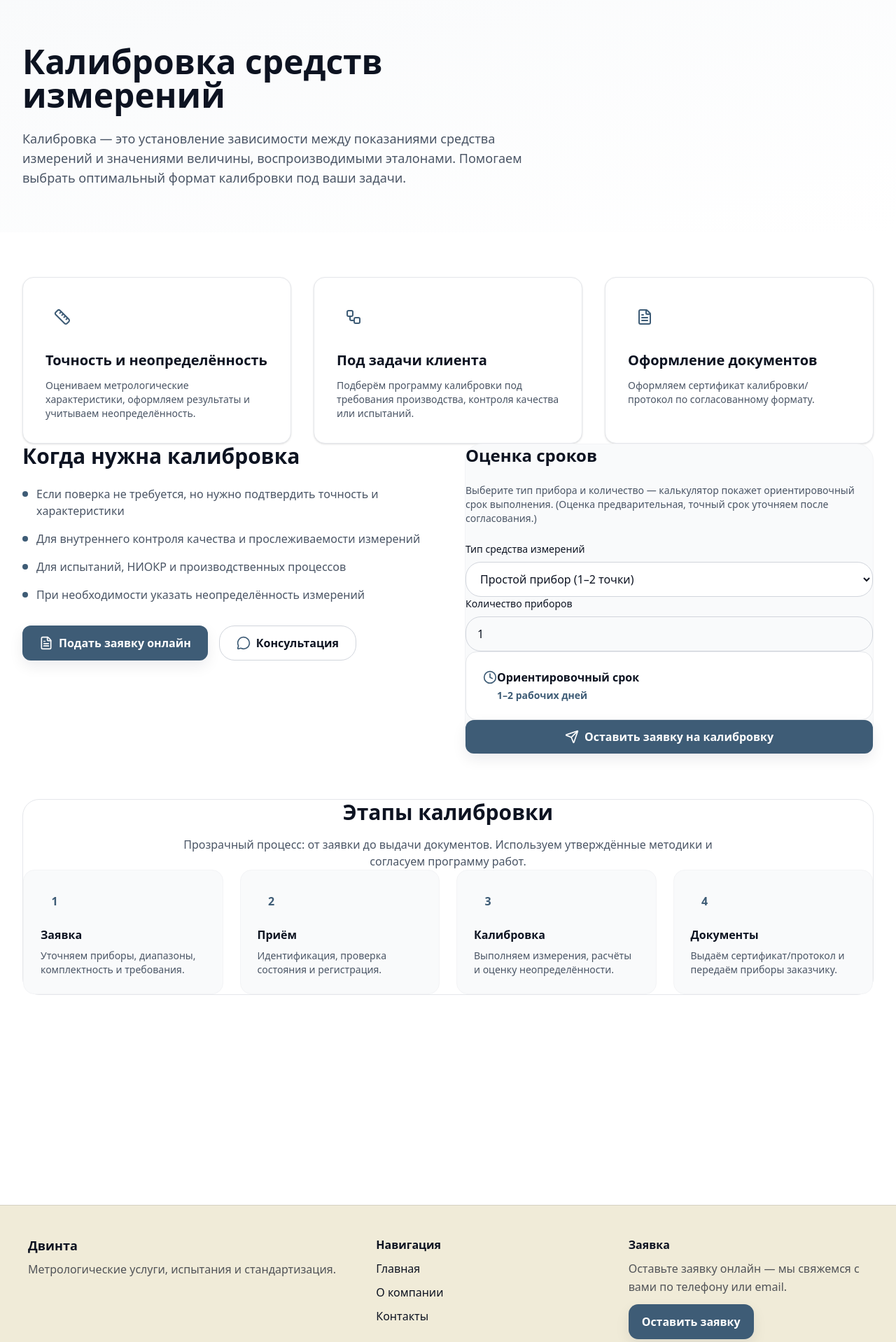
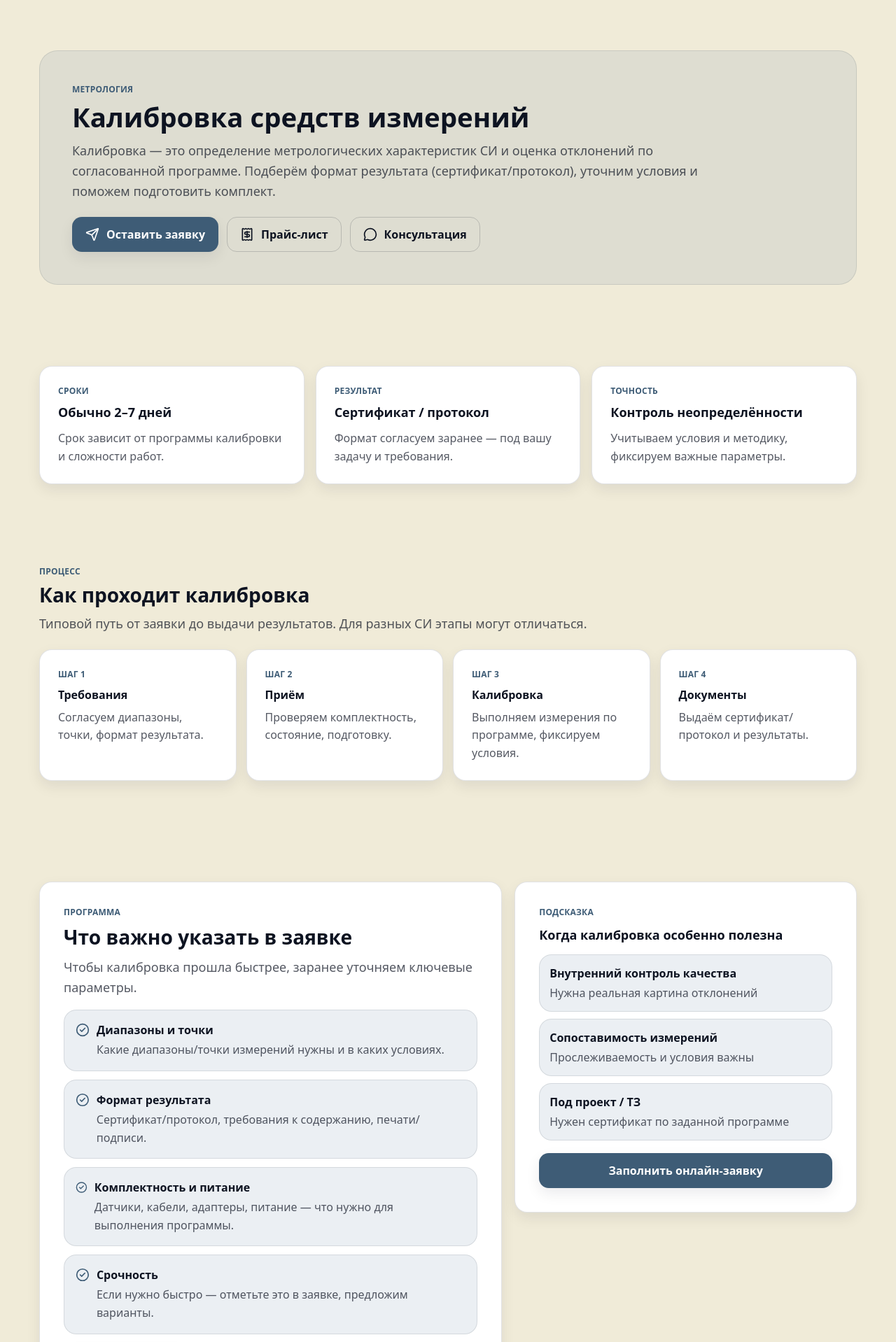
Before and after one commit to plag1atv/Dvinta-group-site, a Flask app: page /metrology/calibration in a window 1280 px wide. Shown: the part 81-1999 px from the top of the page at 70% size. Run offline with Flask 3, Linux system fonts and the light colour scheme.

Commit message:
Third global change

```diff
--- a/app/templates/metrology_calibration.html
+++ b/app/templates/metrology_calibration.html
@@ -1,204 +1,268 @@
 {% extends "base.html" %}
 {% block content %}
 
-<section class="bg-gradient-to-br from-gray-50 to-white py-16">
-  <div class="max-w-7xl mx-auto px-4 sm:px-6 lg:px-8">
-    <div class="max-w-3xl">
-      <h1 class="text-4xl lg:text-5xl font-bold text-[#0d1321] mb-6">
-        Калибровка средств измерений
-      </h1>
-      <p class="text-lg text-gray-600">
-        Калибровка — это установление зависимости между показаниями средства измерений и значениями величины,
-        воспроизводимыми эталонами. Помогаем выбрать оптимальный формат калибровки под ваши задачи.
+<!-- HERO -->
+<section class="section">
+  <div class="container">
+    <div class="panel reveal" style="padding:46px; border-radius: 26px;">
+      <div class="kicker">Метрология</div>
+      <h1 class="h1" style="margin-top:10px;">Калибровка средств измерений</h1>
+      <p class="p-lead" style="margin-top:14px; max-width: 920px;">
+        Калибровка — это определение метрологических характеристик СИ и оценка отклонений по согласованной программе.
+        Подберём формат результата (сертификат/протокол), уточним условия и поможем подготовить комплект.
       </p>
+
+      <div style="margin-top:22px; display:flex; gap:12px; flex-wrap:wrap;">
+        <a class="btn btn-primary" href="{{ url_for('metrology_online_application') }}">
+          <i data-lucide="send" class="w-5 h-5"></i>
+          Оставить заявку
+        </a>
+        <a class="btn btn-ghost" href="{{ url_for('metrology_price_list') }}">
+          <i data-lucide="receipt" class="w-5 h-5"></i>
+          Прайс-лист
+        </a>
+        <a class="btn btn-ghost" href="{{ url_for('contacts') }}">
+          <i data-lucide="message-circle" class="w-5 h-5"></i>
+          Консультация
+        </a>
+      </div>
     </div>
   </div>
 </section>
 
-<section class="py-16 bg-white">
-  <div class="max-w-7xl mx-auto px-4 sm:px-6 lg:px-8">
-
-    <div class="grid lg:grid-cols-3 gap-8 mb-14">
-      <div class="bg-white rounded-2xl p-8 shadow-sm border border-gray-200">
-        <div class="w-12 h-12 bg-[#748cab] bg-opacity-20 rounded-xl flex items-center justify-center mb-6">
-          <i data-lucide="ruler" class="w-6 h-6 text-[#3e5c76]"></i>
-        </div>
-        <h3 class="text-xl font-semibold text-[#0d1321] mb-3">Точность и неопределённость</h3>
-        <p class="text-gray-600 text-sm">
-          Оцениваем метрологические характеристики, оформляем результаты и учитываем неопределённость.
+<!-- QUICK BENEFITS -->
+<section class="section-sm">
+  <div class="container">
+    <div class="reveal" style="display:grid; grid-template-columns: repeat(3, minmax(0, 1fr)); gap:16px;">
+      <div class="card card-pad hover-lift">
+        <div class="kicker">Сроки</div>
+        <div style="font-weight:900; font-size:18px; margin-top:8px;">Обычно 2–7 дней</div>
+        <p style="color: rgba(13,19,33,.70); margin-top:10px; line-height:1.65;">
+          Срок зависит от программы калибровки и сложности работ.
         </p>
       </div>
 
-      <div class="bg-white rounded-2xl p-8 shadow-sm border border-gray-200">
-        <div class="w-12 h-12 bg-[#748cab] bg-opacity-20 rounded-xl flex items-center justify-center mb-6">
-          <i data-lucide="workflow" class="w-6 h-6 text-[#3e5c76]"></i>
-        </div>
-        <h3 class="text-xl font-semibold text-[#0d1321] mb-3">Под задачи клиента</h3>
-        <p class="text-gray-600 text-sm">
-          Подберём программу калибровки под требования производства, контроля качества или испытаний.
+      <div class="card card-pad hover-lift">
+        <div class="kicker">Результат</div>
+        <div style="font-weight:900; font-size:18px; margin-top:8px;">Сертификат / протокол</div>
+        <p style="color: rgba(13,19,33,.70); margin-top:10px; line-height:1.65;">
+          Формат согласуем заранее — под вашу задачу и требования.
         </p>
       </div>
 
-      <div class="bg-white rounded-2xl p-8 shadow-sm border border-gray-200">
-        <div class="w-12 h-12 bg-[#748cab] bg-opacity-20 rounded-xl flex items-center justify-center mb-6">
-          <i data-lucide="file-text" class="w-6 h-6 text-[#3e5c76]"></i>
-        </div>
-        <h3 class="text-xl font-semibold text-[#0d1321] mb-3">Оформление документов</h3>
-        <p class="text-gray-600 text-sm">
-          Оформляем сертификат калибровки/протокол по согласованному формату.
+      <div class="card card-pad hover-lift">
+        <div class="kicker">Точность</div>
+        <div style="font-weight:900; font-size:18px; margin-top:8px;">Контроль неопределённости</div>
+        <p style="color: rgba(13,19,33,.70); margin-top:10px; line-height:1.65;">
+          Учитываем условия и методику, фиксируем важные параметры.
+        </p>
+      </div>
+    </div>
+  </div>
+</section>
+
+<!-- HOW IT WORKS -->
+<section class="section">
+  <div class="container">
+    <div class="reveal" style="display:flex; justify-content:space-between; align-items:flex-end; gap:16px; flex-wrap:wrap;">
+      <div>
+        <div class="kicker">Процесс</div>
+        <h2 class="h2" style="margin-top:8px;">Как проходит калибровка</h2>
+        <p class="p-lead" style="margin-top:10px; max-width: 900px;">
+          Типовой путь от заявки до выдачи результатов. Для разных СИ этапы могут отличаться.
         </p>
       </div>
     </div>
 
-    <div class="grid lg:grid-cols-2 gap-12 mb-16">
-      <div>
-        <h2 class="text-3xl font-bold text-[#0d1321] mb-6">Когда нужна калибровка</h2>
+    <div style="margin-top:22px; display:grid; grid-template-columns: repeat(4, minmax(0, 1fr)); gap:14px;">
+      <div class="card card-pad hover-lift reveal">
+        <div class="kicker">Шаг 1</div>
+        <div style="font-weight:900; margin-top:8px;">Требования</div>
+        <div style="color: rgba(13,19,33,.70); margin-top:8px; line-height:1.6;">
+          Согласуем диапазоны, точки, формат результата.
+        </div>
+      </div>
 
-        <div class="space-y-4">
-          <div class="flex items-start">
-            <div class="w-2 h-2 bg-[#3e5c76] rounded-full mt-2 mr-3 flex-shrink-0"></div>
-            <p class="text-gray-600">Если поверка не требуется, но нужно подтвердить точность и характеристики</p>
+      <div class="card card-pad hover-lift reveal">
+        <div class="kicker">Шаг 2</div>
+        <div style="font-weight:900; margin-top:8px;">Приём</div>
+        <div style="color: rgba(13,19,33,.70); margin-top:8px; line-height:1.6;">
+          Проверяем комплектность, состояние, подготовку.
+        </div>
+      </div>
+
+      <div class="card card-pad hover-lift reveal">
+        <div class="kicker">Шаг 3</div>
+        <div style="font-weight:900; margin-top:8px;">Калибровка</div>
+        <div style="color: rgba(13,19,33,.70); margin-top:8px; line-height:1.6;">
+          Выполняем измерения по программе, фиксируем условия.
+        </div>
+      </div>
+
+      <div class="card card-pad hover-lift reveal">
+        <div class="kicker">Шаг 4</div>
+        <div style="font-weight:900; margin-top:8px;">Документы</div>
+        <div style="color: rgba(13,19,33,.70); margin-top:8px; line-height:1.6;">
+          Выдаём сертификат/протокол и результаты.
+        </div>
+      </div>
+    </div>
+  </div>
+</section>
+
+<!-- PROGRAM DETAILS -->
+<section class="section">
+  <div class="container">
+    <div class="reveal" style="display:grid; grid-template-columns: 1.15fr .85fr; gap:18px; align-items:start;">
+      <div class="card card-pad-lg">
+        <div class="kicker">Программа</div>
+        <h2 class="h2" style="margin-top:10px;">Что важно указать в заявке</h2>
+        <p class="p-lead" style="margin-top:12px;">
+          Чтобы калибровка прошла быстрее, заранее уточняем ключевые параметры.
+        </p>
+
+        <div style="margin-top:18px; display:grid; gap:12px;">
+          <div class="panel" style="padding:16px;">
+            <div style="display:flex; gap:10px; align-items:flex-start;">
+              <i data-lucide="check-circle-2" class="w-5 h-5" style="color: var(--c-600); margin-top:2px;"></i>
+              <div>
+                <div style="font-weight:900;">Диапазоны и точки</div>
+                <div style="color: rgba(13,19,33,.70); margin-top:4px; line-height:1.6;">
+                  Какие диапазоны/точки измерений нужны и в каких условиях.
+                </div>
+              </div>
+            </div>
           </div>
-          <div class="flex items-start">
-            <div class="w-2 h-2 bg-[#3e5c76] rounded-full mt-2 mr-3 flex-shrink-0"></div>
-            <p class="text-gray-600">Для внутреннего контроля качества и прослеживаемости измерений</p>
+
+          <div class="panel" style="padding:16px;">
+            <div style="display:flex; gap:10px; align-items:flex-start;">
+              <i data-lucide="check-circle-2" class="w-5 h-5" style="color: var(--c-600); margin-top:2px;"></i>
+              <div>
+                <div style="font-weight:900;">Формат результата</div>
+                <div style="color: rgba(13,19,33,.70); margin-top:4px; line-height:1.6;">
+                  Сертификат/протокол, требования к содержанию, печати/подписи.
+                </div>
+              </div>
+            </div>
           </div>
-          <div class="flex items-start">
-            <div class="w-2 h-2 bg-[#3e5c76] rounded-full mt-2 mr-3 flex-shrink-0"></div>
-            <p class="text-gray-600">Для испытаний, НИОКР и производственных процессов</p>
+
+          <div class="panel" style="padding:16px;">
+            <div style="display:flex; gap:10px; align-items:flex-start;">
+              <i data-lucide="check-circle-2" class="w-5 h-5" style="color: var(--c-600); margin-top:2px;"></i>
+              <div>
+                <div style="font-weight:900;">Комплектность и питание</div>
+                <div style="color: rgba(13,19,33,.70); margin-top:4px; line-height:1.6;">
+                  Датчики, кабели, адаптеры, питание — что нужно для выполнения программы.
+                </div>
+              </div>
+            </div>
           </div>
-          <div class="flex items-start">
-            <div class="w-2 h-2 bg-[#3e5c76] rounded-full mt-2 mr-3 flex-shrink-0"></div>
-            <p class="text-gray-600">При необходимости указать неопределённость измерений</p>
+
+          <div class="panel" style="padding:16px;">
+            <div style="display:flex; gap:10px; align-items:flex-start;">
+              <i data-lucide="check-circle-2" class="w-5 h-5" style="color: var(--c-600); margin-top:2px;"></i>
+              <div>
+                <div style="font-weight:900;">Срочность</div>
+                <div style="color: rgba(13,19,33,.70); margin-top:4px; line-height:1.6;">
+                  Если нужно быстро — отметьте это в заявке, предложим варианты.
+                </div>
+              </div>
+            </div>
           </div>
         </div>
 
-        <div class="mt-8 flex flex-col sm:flex-row gap-4">
-          <a href="{{ url_for('metrology_online_application') }}"
-             class="btn-primary inline-flex items-center justify-center">
-            <i data-lucide="file-text" class="w-5 h-5 mr-2"></i>
-            Подать заявку онлайн
-          </a>
-          <a href="{{ url_for('contacts') }}"
-             class="inline-flex items-center justify-center px-6 py-3 rounded-xl border border-gray-300 hover:bg-gray-50 transition-colors font-semibold text-[#0d1321]">
-            <i data-lucide="message-circle" class="w-5 h-5 mr-2 text-[#3e5c76]"></i>
-            Консультация
+        <div style="margin-top:18px; display:flex; gap:12px; flex-wrap:wrap;">
+          <a class="btn btn-primary" href="{{ url_for('metrology_online_application') }}">Оставить заявку</a>
+          <a class="btn btn-ghost" href="{{ url_for('metrology_acceptance_rules') }}">Правила приёма</a>
+        </div>
+      </div>
+
+      <div class="card card-pad-lg hover-lift reveal">
+        <div class="kicker">Подсказка</div>
+        <h3 style="font-weight:900; font-size:18px; margin-top:10px;">Когда калибровка особенно полезна</h3>
+
+        <div style="margin-top:14px; display:grid; gap:10px;">
+          <div class="panel" style="padding:14px;">
+            <div style="font-weight:900;">Внутренний контроль качества</div>
+            <div style="color: rgba(13,19,33,.70); margin-top:4px;">Нужна реальная картина отклонений</div>
+          </div>
+          <div class="panel" style="padding:14px;">
+            <div style="font-weight:900;">Сопоставимость измерений</div>
+            <div style="color: rgba(13,19,33,.70); margin-top:4px;">Прослеживаемость и условия важны</div>
+          </div>
+          <div class="panel" style="padding:14px;">
+            <div style="font-weight:900;">Под проект / ТЗ</div>
+            <div style="color: rgba(13,19,33,.70); margin-top:4px;">Нужен сертификат по заданной программе</div>
+          </div>
+        </div>
+
+        <div style="margin-top:18px;">
+          <a class="btn btn-primary" style="width:100%;" href="{{ url_for('metrology_online_application') }}">
+            Заполнить онлайн-заявку
           </a>
         </div>
       </div>
 
-      <div class="bg-gray-50 rounded-3xl p-10 border border-gray-100">
-        <h3 class="text-2xl font-bold text-[#0d1321] mb-6">Оценка сроков</h3>
-
-        <p class="text-sm text-gray-600 mb-6">
-          Выберите тип прибора и количество — калькулятор покажет ориентировочный срок выполнения.
-          (Оценка предварительная, точный срок уточняем после согласования.)
-        </p>
-
-        <div class="space-y-5">
-          <div>
-            <label class="block text-sm font-medium text-gray-700 mb-2">Тип средства измерений</label>
-            <select id="calType"
-                    class="w-full px-4 py-3 rounded-xl border border-gray-300 focus:outline-none focus:ring-2 focus:ring-[#3e5c76] focus:border-transparent bg-white">
-              <option value="simple">Простой прибор (1–2 точки)</option>
-              <option value="standard">Стандартный (несколько диапазонов)</option>
-              <option value="complex">Сложный/многоканальный</option>
-            </select>
-          </div>
-
-          <div>
-            <label class="block text-sm font-medium text-gray-700 mb-2">Количество приборов</label>
-            <input id="calQty" type="number" min="1" value="1"
-                   class="w-full px-4 py-3 rounded-xl border border-gray-300 focus:outline-none focus:ring-2 focus:ring-[#3e5c76] focus:border-transparent"
-                   placeholder="Например: 5" />
-          </div>
-
-          <div class="bg-white rounded-2xl border border-gray-200 p-6">
-            <div class="flex items-start gap-3">
-              <i data-lucide="clock" class="w-5 h-5 text-[#3e5c76] mt-0.5"></i>
-              <div>
-                <p class="font-semibold text-[#0d1321] mb-1">Ориентировочный срок</p>
-                <p class="text-sm text-gray-600">
-                  <span id="calResult" class="font-semibold text-[#3e5c76]">1–2 рабочих дня</span>
-                </p>
-              </div>
-            </div>
-          </div>
-
-          <a href="{{ url_for('metrology_online_application') }}"
-             class="btn-primary inline-flex items-center justify-center w-full">
-            <i data-lucide="send" class="w-5 h-5 mr-2"></i>
-            Оставить заявку на калибровку
-          </a>
-        </div>
-      </div>
     </div>
-
-    <section class="bg-white rounded-3xl p-10 lg:p-12 border border-gray-200 mb-16">
-      <div class="text-center mb-10">
-        <h2 class="text-3xl font-bold text-[#0d1321] mb-4">Этапы калибровки</h2>
-        <p class="text-gray-600 max-w-3xl mx-auto">
-          Прозрачный процесс: от заявки до выдачи документов. Используем утверждённые методики и согласуем программу работ.
-        </p>
-      </div>
-
-      <div class="grid md:grid-cols-2 lg:grid-cols-4 gap-6">
-        <div class="bg-gray-50 rounded-2xl p-6 border border-gray-100">
-          <div class="w-10 h-10 rounded-xl bg-[#748cab] bg-opacity-20 flex items-center justify-center mb-4">
-            <span class="font-bold text-[#3e5c76]">1</span>
-          </div>
-          <h3 class="font-semibold text-[#0d1321] mb-2">Заявка</h3>
-          <p class="text-sm text-gray-600">Уточняем приборы, диапазоны, комплектность и требования.</p>
-        </div>
-
-        <div class="bg-gray-50 rounded-2xl p-6 border border-gray-100">
-          <div class="w-10 h-10 rounded-xl bg-[#748cab] bg-opacity-20 flex items-center justify-center mb-4">
-            <span class="font-bold text-[#3e5c76]">2</span>
-          </div>
-          <h3 class="font-semibold text-[#0d1321] mb-2">Приём</h3>
-          <p class="text-sm text-gray-600">Идентификация, проверка состояния и регистрация.</p>
-        </div>
-
-        <div class="bg-gray-50 rounded-2xl p-6 border border-gray-100">
-          <div class="w-10 h-10 rounded-xl bg-[#748cab] bg-opacity-20 flex items-center justify-center mb-4">
-            <span class="font-bold text-[#3e5c76]">3</span>
-          </div>
-          <h3 class="font-semibold text-[#0d1321] mb-2">Калибровка</h3>
-          <p class="text-sm text-gray-600">Выполняем измерения, расчёты и оценку неопределённости.</p>
-        </div>
-
-        <div class="bg-gray-50 rounded-2xl p-6 border border-gray-100">
-          <div class="w-10 h-10 rounded-xl bg-[#748cab] bg-opacity-20 flex items-center justify-center mb-4">
-            <span class="font-bold text-[#3e5c76]">4</span>
-          </div>
-          <h3 class="font-semibold text-[#0d1321] mb-2">Документы</h3>
-          <p class="text-sm text-gray-600">Выдаём сертификат/протокол и передаём приборы заказчику.</p>
-        </div>
-      </div>
-    </section>
-
-    <section class="bg-gradient-to-r from-[#3e5c76] to-[#1d2d44] rounded-3xl p-12 text-white">
-      <div class="max-w-4xl mx-auto text-center">
-        <h2 class="text-3xl font-bold mb-6">Нужна консультация по калибровке?</h2>
-        <p class="text-lg text-white text-opacity-90 mb-8">
-          Подскажем, что выбрать — поверку или калибровку, и подготовим план работ под ваши задачи.
-        </p>
-        <div class="flex flex-col sm:flex-row gap-4 justify-center">
-          <a href="{{ url_for('contacts') }}"
-             class="bg-white text-[#1d2d44] px-8 py-3 rounded-xl hover:bg-gray-100 transition-colors font-semibold">
-            Связаться
-          </a>
-          <a href="{{ url_for('metrology_online_application') }}"
-             class="bg-transparent text-white px-8 py-3 rounded-xl border-2 border-white hover:bg-white hover:text-[#1d2d44] transition-colors font-semibold">
-            Подать заявку онлайн
-          </a>
-        </div>
-      </div>
-    </section>
-
   </div>
 </section>
 
-<script src="{{ url_for('static', filename='js/calibration_calc.js') }}"></script>
+<!-- FAQ -->
+<section class="section">
+  <div class="container">
+    <div class="reveal" style="text-align:center;">
+      <div class="kicker">FAQ</div>
+      <h2 class="h2" style="margin-top:8px;">Частые вопросы</h2>
+      <p class="p-lead" style="margin-top:10px; max-width: 900px; margin-left:auto; margin-right:auto;">
+        Ответы на популярные вопросы по калибровке.
+      </p>
+    </div>
+
+    <div class="faq-wrap reveal" style="margin-top:22px;">
+      {% set faq = [
+        {"q":"Чем калибровка отличается от поверки?", "a":"Поверка — подтверждение соответствия требованиям. Калибровка — определение характеристик и отклонений по программе (часто под задачу клиента)."},
+        {"q":"Какие сроки калибровки?", "a":"Обычно 2–7 рабочих дней. Зависит от объёма программы, диапазонов, точек и комплектности."},
+        {"q":"Можно ли сделать калибровку “по нашему ТЗ”?", "a":"Да. Укажите точки/условия/формат результата — мы согласуем программу."},
+        {"q":"Что обязательно предоставить с прибором?", "a":"Маркировка, комплектность (датчики/кабели/питание), и если есть — паспорт/РЭ. Если что-то нестандартное — напишите заранее."}
+      ] %}
+
+      {% for item in faq %}
+      <div class="faq-item">
+        <button type="button" class="faq-btn" data-acc-btn>
+          <span>{{ item.q }}</span>
+          <i data-lucide="chevron-down" class="w-5 h-5" style="color: var(--c-600);" data-acc-icon></i>
+        </button>
+        <div class="faq-body hidden" data-acc-body>
+          {{ item.a }}
+        </div>
+      </div>
+      {% endfor %}
+    </div>
+  </div>
+</section>
+
+<!-- CTA -->
+<section class="section">
+  <div class="container">
+    <div class="reveal" style="background: var(--c-800); border-radius: 26px; padding: 48px; color:#fff; text-align:center;">
+      <div class="kicker" style="color: rgba(240,235,216,.85);">Следующий шаг</div>
+      <h2 class="h2" style="margin-top:10px;">Оставьте заявку — согласуем программу калибровки</h2>
+      <p class="p-lead" style="color: rgba(240,235,216,.85); margin-top:12px; max-width: 900px; margin-left:auto; margin-right:auto;">
+        Укажите тип прибора, диапазоны, точки и формат результата — мы предложим план работ.
+      </p>
+
+      <div style="margin-top:18px; display:flex; gap:12px; flex-wrap:wrap; justify-content:center;">
+        <a class="btn" style="background:#fff; color: var(--c-800);" href="{{ url_for('metrology_online_application') }}">
+          Подать заявку онлайн
+        </a>
+        <a class="btn btn-ghost" style="border-color: rgba(240,235,216,.35); color:#fff;" href="{{ url_for('contacts') }}">
+          Связаться
+        </a>
+      </div>
+    </div>
+  </div>
+</section>
+
+<script src="{{ url_for('static', filename='js/accordion.js') }}"></script>
 
 {% endblock %}
```
Also changed, not shown: app/templates/metrology_verification.html (+198 -146 lines).
